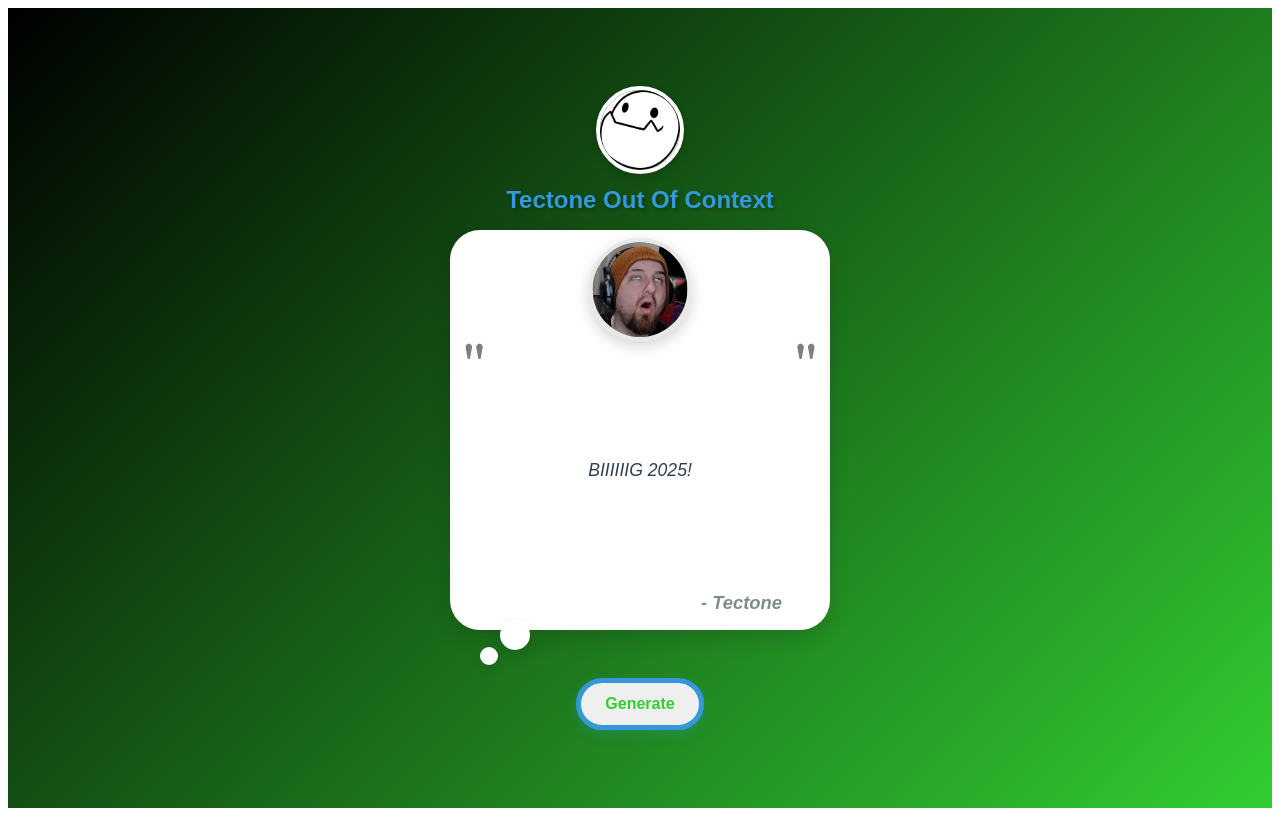
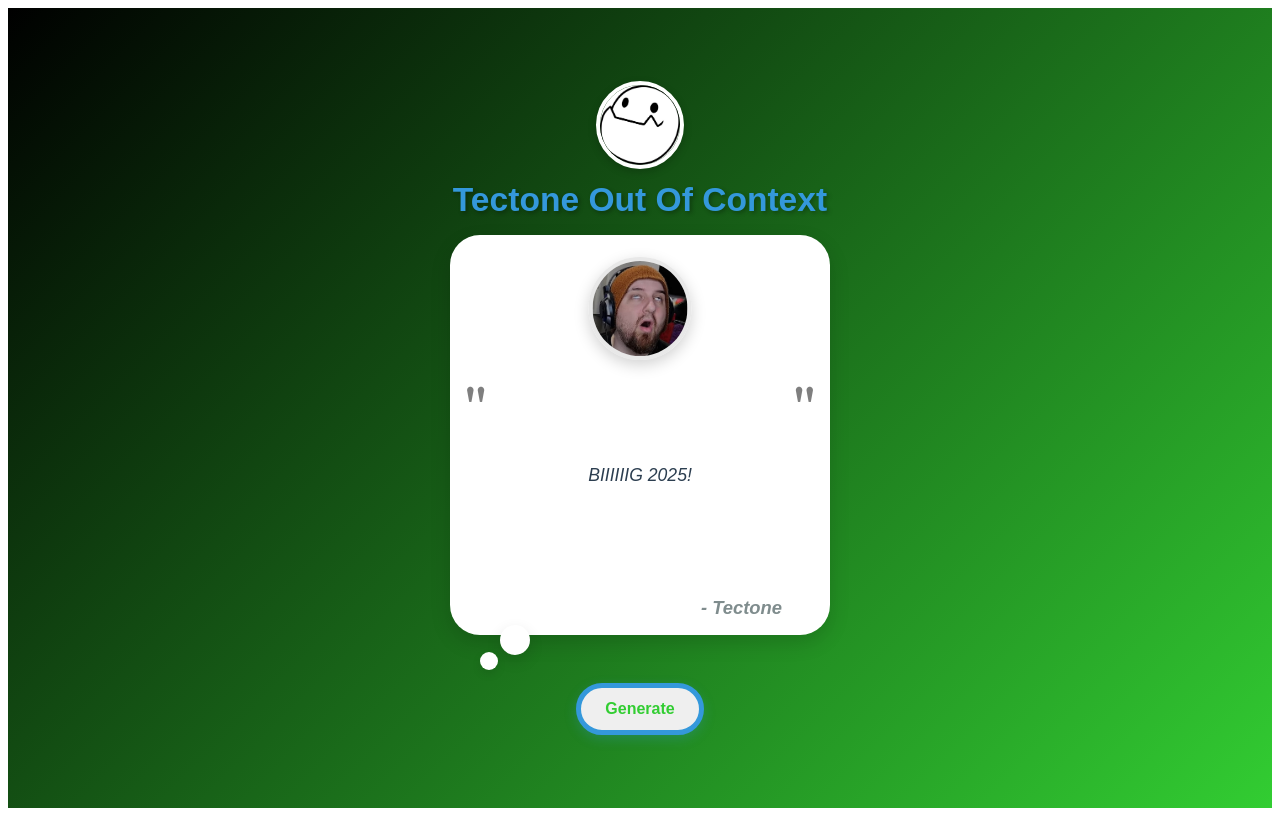
Before and after one commit to briannalytical/out-of-context-tectone, a Vue app in the folder out-of-context-tectone/: page / in a window 1280 px wide. Built offline with nearby package versions, Linux system fonts and the light colour scheme; no server answers; the database is empty.

Commit message:
font sizing

```diff
--- a/out-of-context-tectone/src/components/QuoteGenerator.vue
+++ b/out-of-context-tectone/src/components/QuoteGenerator.vue
@@ -127,7 +127,7 @@ const fetchQuote = async () => {
 
 .title {
   color: #3498db;
-  font-size: min(1.5rem, 6vw);
+  font-size: min(2.1rem, 6vw);
   text-align: center;
   margin: 0;
   border: 2px white;
@@ -192,7 +192,7 @@ const fetchQuote = async () => {
 
 .bubble-icon {
   position: absolute !important;
-  top: 0.5rem !important;
+  top: 1.4rem !important;
   left: 50% !important;
   transform: translateX(-50%) !important;
   width: 95px !important;
@@ -214,13 +214,13 @@ const fetchQuote = async () => {
 }
 
 .quote-mark-left {
-  top: 7rem;
-  left: 0.9rem;
+  top: 9.4rem;
+  left: 1rem;
 }
 
 .quote-mark-right {
-  top: 7rem;
-  right: 0.9rem;
+  top: 9.4rem;
+  right: 1rem;
 }
 
 .quote-text {
```
